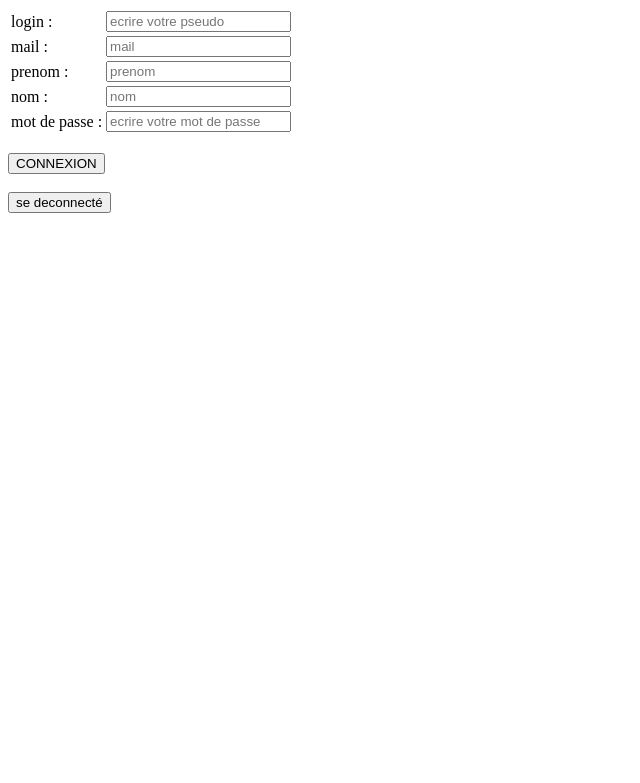
After one commit to olivier-crozet/classe-php, a PHP site: page / in a window 1280 px wide. The commit adds this page. Shown: the top 783 px of the page, without its empty margins (0-640 px from the left). Run offline with PHP 8.4, Linux system fonts and the light colour scheme.

Commit message:
insertion ok en 9H :/

```diff
--- /dev/null
+++ b/index.php
@@ -0,0 +1,98 @@
+<?php
+
+session_start();
+
+include("user.php");
+$pd = new user();
+
+
+               //si on clique sur la connexion
+ if (!empty($_POST['formdeconexion']))
+    {
+    unset ( $_SESSION ['id'] );
+    unset ($_SESSION['login']);
+$erreur="<p> class='codeerreur'>vous n'etes pas connecté !</p>";
+    }
+
+?>
+
+<DOCTYPE html>
+
+	<body>
+		<form method="post" action="">
+			<?php
+
+if (!empty($_POST["submit"]))
+{
+
+      if (!empty($_POST['login']) && !empty($_POST['password']))
+      {
+      	$login = htmlspecialchars($_POST['login']);
+       $email = htmlspecialchars($_POST['email']);
+       $firstname = htmlspecialchars($_POST['firstname']);
+       $lastname = htmlspecialchars($_POST['lastname']);
+       $password = sha1($_POST['password']);
+
+       $pd -> register($login,$password,$firstname,$lastname,$email);
+   }
+else
+  {
+    echo "tous les champs doivent etre complétés !";
+  }
+
+}
+
+?>
+ <table class="inputconexion" >
+          <tr>
+              <td>
+                <label  for="login"> login :</label>
+              </td>
+              <td>
+                <input type="text" name="login" placeholder="ecrire votre pseudo" value=""><!--php pour laisser le text dans l'input-->
+              </td>
+          </tr>
+           <tr>
+              <td>
+                <label  for="email"> mail :</label>
+              </td>
+              <td>
+                <input type="mail" name="email" placeholder="mail" value="">
+              </td>
+          </tr>
+          <tr>
+              <td>
+                <label  for="firstname"> prenom :</label>
+              </td>
+              <td>
+                <input type="text" name="firstname" placeholder="prenom" value="">
+              </td>
+          </tr>
+           <tr>
+              <td>
+                <label  for="lastname"> nom :</label>
+              </td>
+              <td>
+                <input type="text" name="lastname" placeholder="nom" value="">
+              </td>
+          </tr>
+
+          <tr>
+               <td>
+                <label  for="passwordconect">mot de passe :</label>
+              </td>
+              <td>
+                <input type="password" name="password" placeholder="ecrire votre mot de passe">
+              </td>
+          </tr>
+        </table>
+        <br/>
+                <input class="butonconexion" type="submit" name="submit" value="CONNEXION"/>
+        <br/><br/>
+        		<input class="butonconexion2" type="submit" name="submit" value="se deconnecté"/>
+          </form>
+
+        </table>
+
+    </body>
+</html>
--- a/user.php
+++ b/user.php
@@ -6,15 +6,38 @@
 class user
 {
 
-	private $id = 666;
-	public $login = "jesus";
-	public $email = "paradis@dieu";
-	public $firstname = "christ";
-	public $lastname = "jesuschrist";
-	function __construct(argument)
+	private $id = "";
+	public $login = "";
+	public $email = "";
+	public $firstname = "";
+	public $lastname = "";
+
+
+
+	function register($login,$password,$email,$firstname,$lastname)
 	{
-		# code...
-	}
+
+
+                  $connexion=mysqli_connect("localhost","root","","bddclass");
+                  $reqdoublon = "SELECT login FROM `user` where login=\"$login\";";
+                  $req=mysqli_query($connexion,$reqdoublon);
+              $retour=mysqli_num_rows($req);
+
+                           if($retour==0)
+                           {
+                           echo "tamere";
+                            $requete="INSERT INTO user(login,password,email,firstname,lastname)
+                            VALUES (\"$login\",\"$password\",\"$email\",\"$firstname\",\"$lastname\")";
+                            $inser= mysqli_query($connexion, $requete);
+
+                          }
+                          else
+                          {
+                            echo "ce login existe deja !";
+                          }
+    	}
+
 }
 
+
 ?>
```
